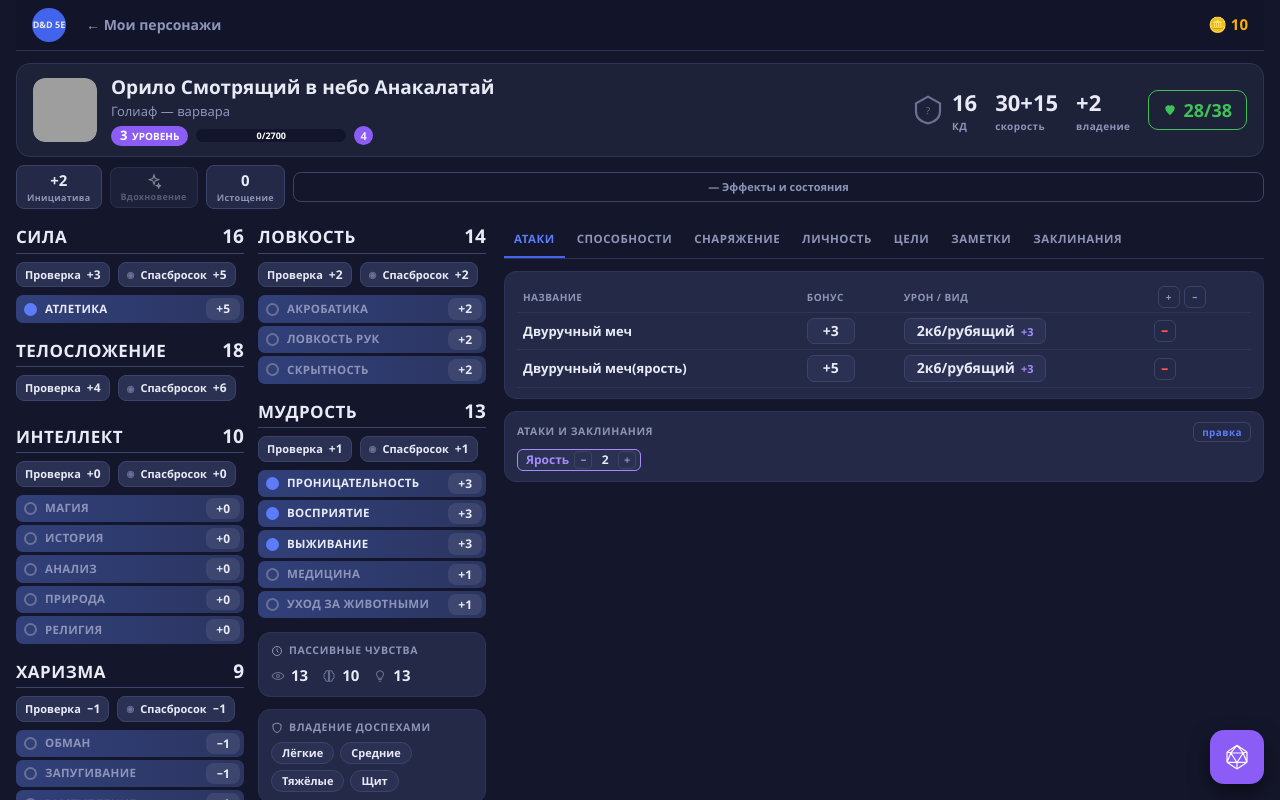
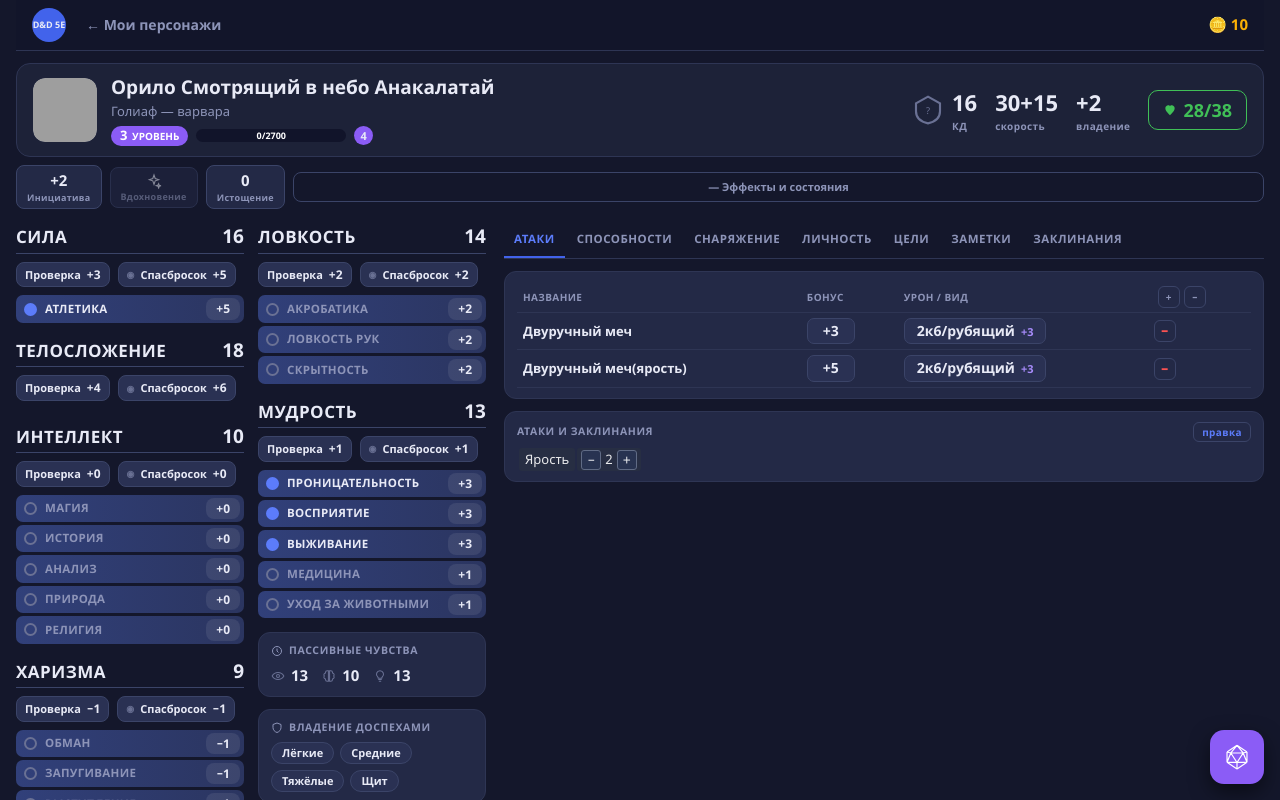
Before and after one commit to henttop/dnd-sheet, a React (Vite) app: page / in a window 1280 px wide. Both pictures are taken after a click on the element 197 px from the left and 279 px from the top of the page. Shown: the top 800 px of the page. Built offline with nearby package versions, Linux system fonts and the light colour scheme; grey boxes are pictures that could not be loaded.

Commit message:
feat: ресурсы как на LSS (блок с счётчиком −/+ и модалка настроек), дефолтный текст спойлера

```diff
--- a/src/Sheet.jsx
+++ b/src/Sheet.jsx
@@ -637,15 +637,23 @@ function RtBlock({ c, title, blockKey, onSave, compact }) {
       + '<span class="ed-sp-title" contenteditable="true">Спойлер</span>'
       + '<button type="button" class="ed-sp-unwrap" contenteditable="false">×</button>'
       + '<button type="button" class="ed-sp-trash" contenteditable="false">🗑</button>'
-      + '</div><div class="ed-sp-body" contenteditable="true"><p><br></p></div></div><p><br></p>';
+      + '</div><div class="ed-sp-body" contenteditable="true"><p>содержимое спойлера</p></div></div><p><br></p>';
     document.execCommand("insertHTML", false, html);
   };
 
   const insertResource = (res) => {
     richRef.current?.focus();
-    const html = res
-      ? '<span class="ed-res" data-res="' + res.id + '" contenteditable="false">📦 ' + res.name + '</span>'
-      : '<span class="ed-res" contenteditable="false">📦 ресурс</span>';
+    let r = res;
+    if (!r) {
+      // новый ресурс персонажа — сразу открываем его настройки
+      const id = "resource-" + Date.now();
+      r = { id, name: "настроить", current: 0, max: 0, formula: "", isShortRest: false, isLongRest: false, notes: { value: "" } };
+      c.data.resources = c.data.resources || {};
+      c.data.resources[id] = r;
+      onSave();
+      setResModal({ id });
+    }
+    const html = '<span class="ed-res" data-res="' + r.id + '" contenteditable="false">📦 ' + r.name + '</span>';
     document.execCommand("insertHTML", false, html);
   };
 
@@ -722,7 +730,11 @@ function RtBlock({ c, title, blockKey, onSave, compact }) {
     onSave();
   };
 
-  const resCtx = { resources: c.data.resources || {}, onResource: onResourceChange };
+  const resCtx = {
+    resources: c.data.resources || {},
+    onResource: onResourceChange,
+    onResourceOpen: (id) => setResModal({ id }),
+  };
 
   return (
     <div className="panel">
--- a/src/richtext.jsx
+++ b/src/richtext.jsx
@@ -51,19 +51,26 @@ function Node({ n, ctx = {} }) {
     case "resource": {
       const a = n.attrs || {};
       const live = a.id && ctx.resources ? ctx.resources[a.id] : null;
-      const name = live ? live.name : (a.name || "ресурс");
+      const name = live ? (live.name || "ресурс") : (a.name || "ресурс");
       const cur = live ? (live.current ?? 0) : (a.current ?? 0);
-      const mx = live ? (live.max ?? 0) : (a.max ?? 0);
       const step = (d) => {
         if (!a.id || !ctx.onResource) return;
         ctx.onResource(a.id, { current: Math.max(0, (cur ?? 0) + d) });
       };
       return (
-        <span className="res-chip" title={name}>
-          <span className="res-chip-name">{name}</span>
-          <button className="res-btn" onClick={e => { e.stopPropagation(); step(-1); }}>−</button>
-          <span className="res-chip-val">{cur}</span>
-          <button className="res-btn" onClick={e => { e.stopPropagation(); step(1); }}>+</button>
+        <span className="sheet-resource" data-id={a.id}>
+          <span className="sheet-resource__block-name" role="button" tabIndex={0}
+            title="настроить ресурс"
+            onClick={e => { e.stopPropagation(); if (a.id && ctx.onResourceOpen) ctx.onResourceOpen(a.id); }}>
+            <span className="sheet-resource__label">{name}</span>
+          </span>
+          <span className="sheet-resource__block-controls">
+            <button type="button" className="sheet-resource__button" data-type="decrement"
+              onClick={e => { e.stopPropagation(); step(-1); }}>−</button>
+            <span className="sheet-resource__label">{cur}</span>
+            <button type="button" className="sheet-resource__button" data-type="increment"
+              onClick={e => { e.stopPropagation(); step(1); }}>+</button>
+          </span>
         </span>
       );
     }
--- a/src/styles.css
+++ b/src/styles.css
@@ -535,59 +535,7 @@ img{display:block}
   font-weight:800;color:var(--dim);line-height:1;padding:0}
 .res-btn:hover{border-color:var(--accent);color:var(--text)}
 
-/* ===== Структурный редактор блока (как в редакторе LSS) ===== */
-/* ===== Единый текстовый слой редактора (спойлеры встроены внутрь) ===== */
-.rt-editor-blocks{display:flex;gap:10px;align-items:flex-start}
-.rt-editor-blocks .insert-bar{flex:none}
-.rt-rich{flex:1;min-width:0;background:var(--card2);border:1px solid var(--border2);border-radius:10px;
-  padding:10px 12px;min-height:120px;line-height:1.55;font-size:13px;outline:none}
-.rt-rich:focus{border-color:var(--accent)}
-.rt-rich p{margin:0 0 6px}
-.rt-rich p:last-child{margin-bottom:0}
-.rt-rich ul,.rt-rich ol{margin:4px 0 6px 20px;padding:0}
-.rt-rich li{margin:2px 0}
-.rt-rich code{background:var(--card);border-radius:4px;padding:0 4px;font-size:12px}
-.rt-rich hr.ed-divider{border:none;border-top:1px solid var(--border2);margin:10px 0}
-.rt-rich .ed-res{background:var(--card);border:1px solid var(--purple2);border-radius:5px;
-  padding:0 6px;font-size:12px;font-weight:700;color:var(--purple2);white-space:nowrap}
-.rt-rich .ed-roller{background:var(--accent);color:#fff;border-radius:5px;padding:0 6px;font-size:12px;font-weight:700}
-.rt-rich .ed-sp{display:block;margin:8px 0;border-left:2px solid var(--purple2);
-  background:rgba(139,92,246,.07);border-radius:0 8px 8px 0;padding:4px 8px 6px}
-.rt-rich .ed-sp.open{background:rgba(139,92,246,.14)}
-.rt-rich .ed-sp-head{display:flex;align-items:center;gap:6px}
-.rt-rich .ed-sp-chev{background:transparent;border:none;color:rgba(255,255,255,.75);cursor:pointer;padding:0;
-  font-size:16px;line-height:1;width:18px}
-.rt-rich .ed-sp.open .ed-sp-chev{transform:rotate(90deg)}
-.rt-rich .ed-sp-title{flex:1;min-width:60px;background:#272e43;border-radius:5px;color:rgba(255,255,255,.92);
-  font-size:12px;font-weight:600;padding:3px 8px;outline:none}
-.rt-rich .ed-sp-title:focus{background:#2f3750}
-.rt-rich .ed-sp-unwrap,.rt-rich .ed-sp-trash{background:transparent;border:none;cursor:pointer;
-  color:var(--dim);font-size:13px;line-height:1;padding:2px 3px}
-.rt-rich .ed-sp-unwrap:hover{color:var(--gold)}
-.rt-rich .ed-sp-trash:hover{color:var(--red)}
-.rt-rich .ed-sp-body{margin-top:4px;padding-left:4px}
-.rt-rich .ed-sp-body p{margin:0 0 4px}
 
-display:flex;gap:10px;align-items:flex-start}
-.rt-editor-segs{flex:1;min-width:0;display:flex;flex-direction:column;gap:6px}
-.rt-editor-blocks .insert-bar{flex:none}
-.rt-edit-line{flex:1;min-height:34px;resize:none;overflow:hidden}
-.ed-spoiler{flex:1;display:flex;flex-wrap:wrap;align-items:flex-start;gap:6px;
-  background:rgba(0,0,0,.14);border:1px solid var(--border);border-radius:8px;padding:6px 8px;margin-bottom:4px}
-.ed-spoiler-chev{background:transparent;border:none;color:rgba(255,255,255,.8);cursor:pointer;padding:2px;
-  display:flex;align-items:center;height:26px}
-.ed-spoiler-chev svg{transition:transform .15s}
-.ed-spoiler-chev:hover{color:var(--purple2)}
-.ed-spoiler-title{flex:1;min-width:120px;background:#272e43;border:1px solid var(--border2);border-radius:6px;
-  color:rgba(255,255,255,.92);font-size:12px;font-weight:600;padding:4px 8px}
-.ed-spoiler-title:focus{outline:none;border-color:var(--accent)}
-.ed-spoiler-del{background:transparent;border:none;color:var(--dim);font-size:14px;line-height:1;
-  cursor:pointer;padding:2px 4px;height:26px}
-.ed-spoiler-del:hover{color:var(--red)}
-.ed-spoiler-unwrap{background:transparent;border:none;color:var(--dim);font-size:16px;line-height:1;
-  cursor:pointer;padding:2px 4px;height:26px}
-.ed-spoiler-unwrap:hover{color:var(--gold)}
-.ed-spoiler-body{flex:1 1 100%;margin-top:4px}
 
 /* ===== Спойлер (как на LSS) ===== */
 .sheet-spoiler{display:flex;flex-wrap:wrap;align-items:flex-start;gap:8px;margin:6px 0}
@@ -712,3 +660,48 @@ display:flex;gap:10px;align-items:flex-start}
 ::-webkit-scrollbar{width:10px;height:10px}
 ::-webkit-scrollbar-thumb{background:var(--border2);border-radius:6px}
 ::-webkit-scrollbar-track{background:transparent}
+
+/* ===== Редактор блока: единый текстовый слой со встроенными спойлерами ===== */
+.rt-editor-blocks{display:flex;gap:10px;align-items:flex-start}
+.rt-editor-blocks .insert-bar{flex:none}
+.rt-rich{flex:1;min-width:0;background:var(--card2);border:1px solid var(--border2);border-radius:10px;
+  padding:10px 12px;min-height:120px;line-height:1.55;font-size:13px;outline:none}
+.rt-rich:focus{border-color:var(--accent)}
+.rt-rich p{margin:0 0 6px}
+.rt-rich p:last-child{margin-bottom:0}
+.rt-rich ul,.rt-rich ol{margin:4px 0 6px 20px;padding:0}
+.rt-rich li{margin:2px 0}
+.rt-rich code{background:var(--card);border-radius:4px;padding:0 4px;font-size:12px}
+.rt-rich hr.ed-divider{border:none;border-top:1px solid var(--border2);margin:10px 0}
+.rt-rich .ed-res{background:var(--card);border:1px solid var(--purple2);border-radius:5px;
+  padding:0 6px;font-size:12px;font-weight:700;color:var(--purple2);white-space:nowrap}
+.rt-rich .ed-roller{background:var(--accent);color:#fff;border-radius:5px;padding:0 6px;font-size:12px;font-weight:700}
+.rt-rich .ed-sp{display:block;margin:8px 0;border-left:2px solid var(--purple2);
+  background:rgba(139,92,246,.07);border-radius:0 8px 8px 0;padding:4px 8px 6px}
+.rt-rich .ed-sp.open{background:rgba(139,92,246,.14)}
+.rt-rich .ed-sp-head{display:flex;align-items:center;gap:6px}
+.rt-rich .ed-sp-chev{background:transparent;border:none;color:rgba(255,255,255,.75);cursor:pointer;padding:0;
+  font-size:16px;line-height:1;width:18px}
+.rt-rich .ed-sp.open .ed-sp-chev{transform:rotate(90deg)}
+.rt-rich .ed-sp-title{flex:1;min-width:60px;background:#272e43;border-radius:5px;color:rgba(255,255,255,.92);
+  font-size:12px;font-weight:600;padding:3px 8px;outline:none}
+.rt-rich .ed-sp-title:focus{background:#2f3750}
+.rt-rich .ed-sp-unwrap,.rt-rich .ed-sp-trash{background:transparent;border:none;cursor:pointer;
+  color:var(--dim);font-size:13px;line-height:1;padding:2px 3px}
+.rt-rich .ed-sp-unwrap:hover{color:var(--gold)}
+.rt-rich .ed-sp-trash:hover{color:var(--red)}
+.rt-rich .ed-sp-body{margin-top:4px;padding-left:4px}
+.rt-rich .ed-sp-body p{margin:0 0 4px}
+
+/* ===== Ресурс в тексте (как на LSS) ===== */
+.sheet-resource{display:inline-flex;align-items:stretch;gap:2px;vertical-align:middle;margin:0 2px}
+.sheet-resource__block-name{background:rgb(39,46,67);color:rgba(255,255,255,.9);font-size:13px;
+  padding:2px 6px;border-radius:3px;cursor:pointer;user-select:none;display:inline-flex;align-items:center}
+.sheet-resource__block-name:hover{background:#2f3750}
+.sheet-resource__block-controls{background:rgb(39,46,67);color:rgba(255,255,255,.9);font-size:13px;
+  padding:0 4px;border-radius:3px;display:inline-flex;align-items:center;gap:4px}
+.sheet-resource__button{background:rgb(40,51,81);border:1px solid rgb(96,107,133);color:rgba(255,255,255,.9);
+  width:20px;height:20px;border-radius:3px;font-size:14px;line-height:1;display:flex;align-items:center;
+  justify-content:center;cursor:pointer;padding:0}
+.sheet-resource__button:hover{background:#3a4470;border-color:var(--accent2)}
+.sheet-resource__label{font-size:13px;color:rgba(255,255,255,.9)}
```
Also changed, not shown: src/ResourceModal.jsx (+21 -12 lines).
